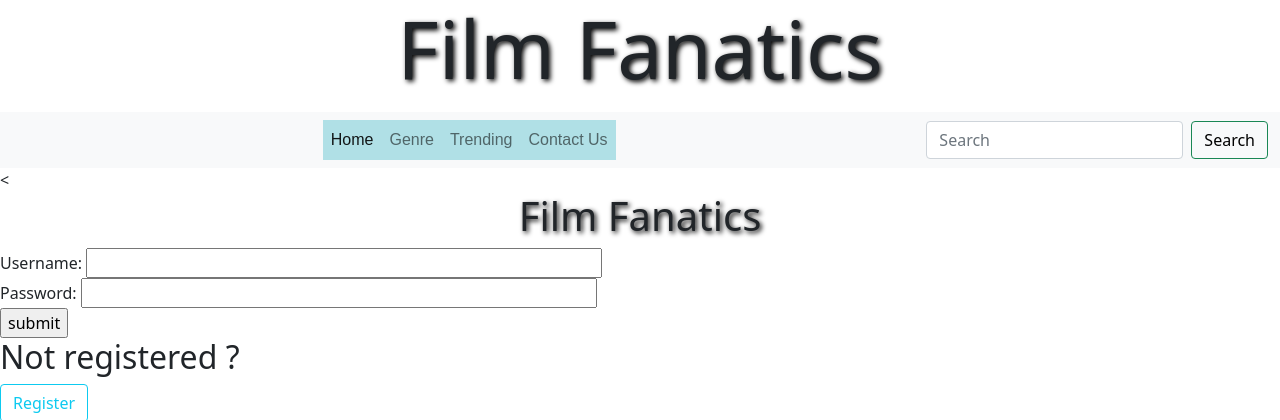
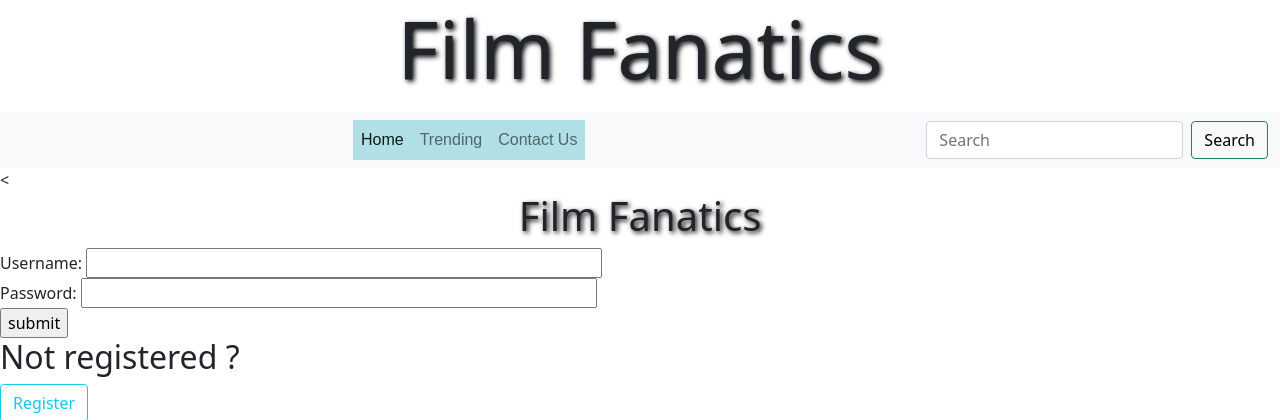
Before and after one commit to dhockley2001/wad2_project, a Django app: template templates/filmfanatics/login.html in a window 1280 px wide. Shown: the top 420 px of the page. Run offline with Django 3.2, Linux system fonts and the light colour scheme; the template is opened without the code that fills it, so the values that code supplies are empty.

Commit message:
template work

```diff
--- a/templates/filmfanatics/base.html
+++ b/templates/filmfanatics/base.html
@@ -1,20 +1,20 @@
 {% load staticfiles %}
 <!DOCTYPE html>
-{% load filmfanatics_template_tags %}
+
 
 <html>
     <head>
 
         <title>
-            Filmfanatics
+            FilmFanatics
 
             {% block title_block %}
             {% endblock %}
-            </title>
+           </title>
 
         <link rel="stylesheet" type="text/css" href="style.css" media="screen" />
         <link href="https://cdn.jsdelivr.net/npm/bootstrap@5.0.0-beta2/dist/css/bootstrap.min.css" rel="stylesheet" integrity="sha384-BmbxuPwQa2lc/FVzBcNJ7UAyJxM6wuqIj61tLrc4wSX0szH/Ev+nYRRuWlolflfl" crossorigin="anonymous">
-<script src="https://cdn.jsdelivr.net/npm/bootstrap@5.0.0-beta2/dist/js/bootstrap.bundle.min.js" integrity="sha384-b5kHyXgcpbZJO/tY9Ul7kGkf1S0CWuKcCD38l8YkeH8z8QjE0GmW1gYU5S9FOnJ0" crossorigin="anonymous"></script>
+        <script src="https://cdn.jsdelivr.net/npm/bootstrap@5.0.0-beta2/dist/js/bootstrap.bundle.min.js" integrity="sha384-b5kHyXgcpbZJO/tY9Ul7kGkf1S0CWuKcCD38l8YkeH8z8QjE0GmW1gYU5S9FOnJ0" crossorigin="anonymous"></script>
 
     </head>
 
@@ -29,17 +29,12 @@
     <div class="collapse navbar-collapse" id="navbarScroll">
       <ul class="navbar-nav me-auto my-2 my-lg-0 navbar-nav-scroll mx-auto nav-fill" style="--bs-scroll-height: 100px;">
         <li class="nav-item ">
-
-          <a class="nav-link active" aria-current="page" href="/home/">Home</a>
+          <a class="nav-link active" aria-current="page" href="filmfanatics:home">Home</a>
+        <li class="nav-item">
+          <a class="nav-link" href="filmfanatics:trending">Trending</a>
         </li>
         <li class="nav-item">
-          <a class="nav-link" href="/genre/">Genre</a>
-        </li>
-        <li class="nav-item">
-          <a class="nav-link" href="/trending/">Trending</a>
-        </li>
-        <li class="nav-item">
-          <a class="nav-link" href="/contact-us/">Contact Us</a>
+          <a class="nav-link" href="filmfanatics:contact_us">Contact Us</a>
         </li>
 
       </ul>
--- a/templates/filmfanatics/login.html
+++ b/templates/filmfanatics/login.html
@@ -18,7 +18,7 @@
 
 <div>
     <h2>Not registered ?</h2>
-    <button type="button" class="btn btn-outline-info" href = "sign_up/"> Register</button>
+    <button type="button" class="btn btn-outline-info" href = "filmfanatics:sign_up"> Register</button>
 
 </div>
 
--- a/wad2_project/urls.py
+++ b/wad2_project/urls.py
@@ -25,5 +25,6 @@ app_name = 'filmfanatics'
 urlpatterns = [
     path('', include('filmfanatics.urls')),
     path('admin/', admin.site.urls),
+    path('accounts/', include('registration.backends.simple.urls')),
 
-]
+] + static(settings.MEDIA_URL, document_root=settings.MEDIA_ROOT)
```
Also changed, not shown: templates/filmfanatics/genre.html (+6 -5 lines), templates/filmfanatics/sign_up.html (+4 -4 lines), wad2_project/settings.py (+15 -1 lines), requirements.txt (line endings or trailing spaces).
